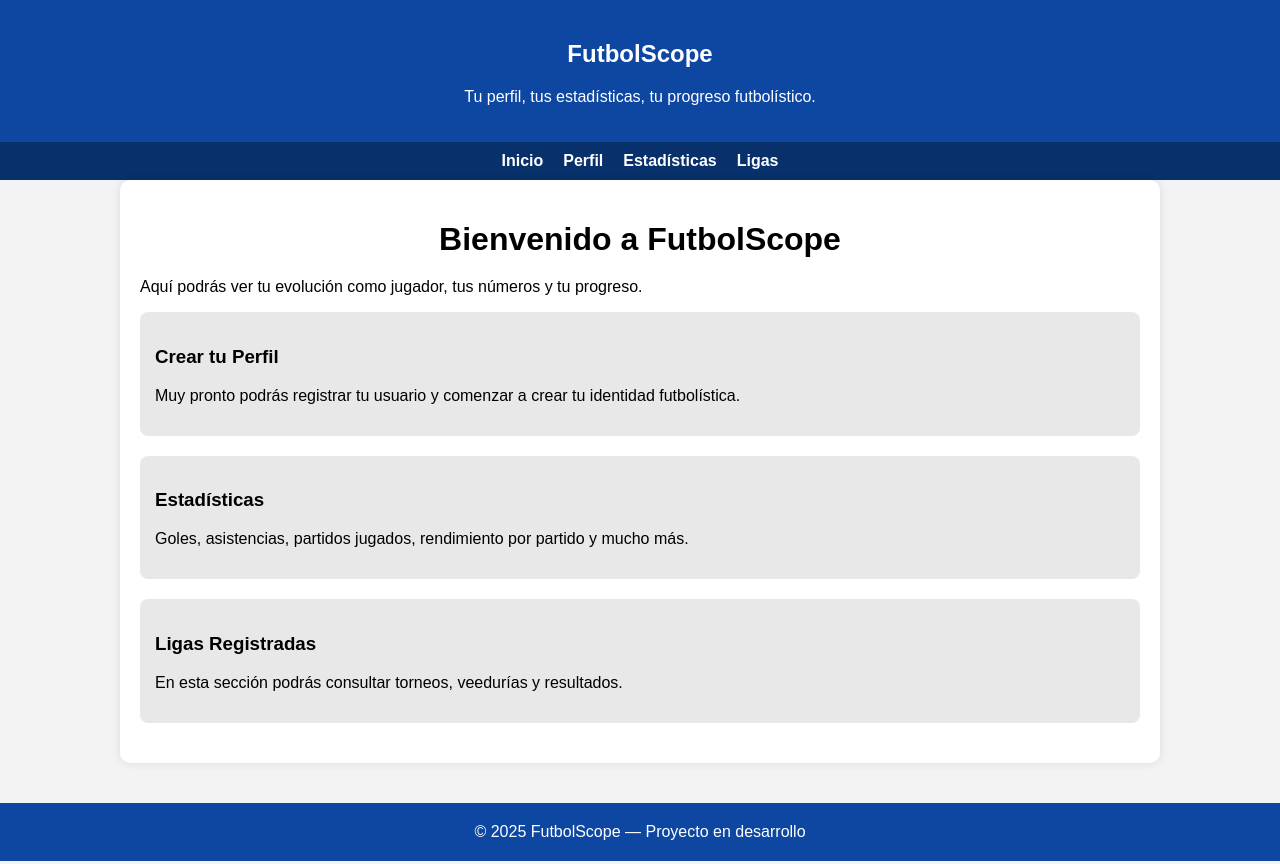
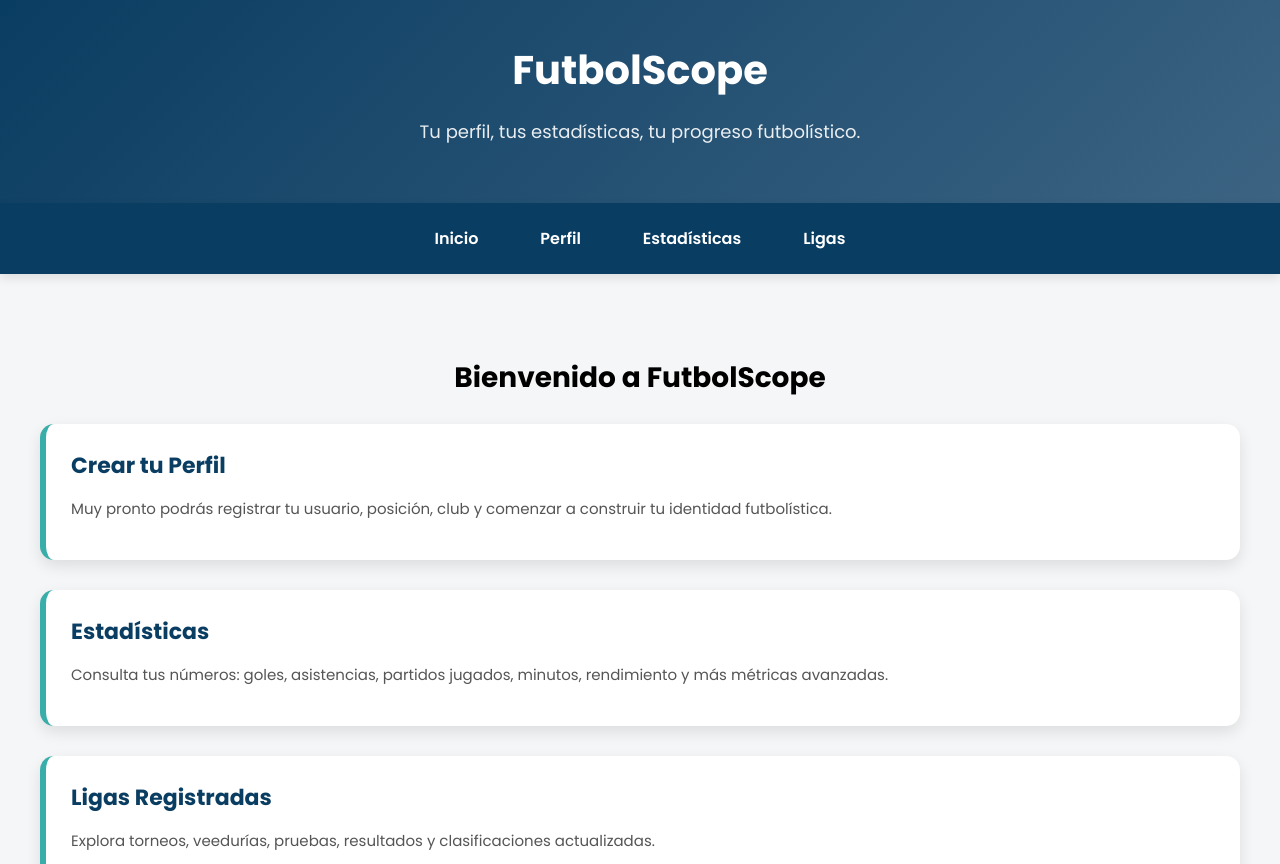
Before and after one commit to FutbolScope/futbolscope.github.io, a plain HTML site: page index.html in a window 1280 px wide. Shown: the top 864 px of the page. Drawn offline with Linux system fonts and the light colour scheme.

Commit message:
Update index.html

```diff
--- a/index.html
+++ b/index.html
@@ -4,67 +4,129 @@
   <meta charset="UTF-8" />
   <meta name="viewport" content="width=device-width, initial-scale=1.0" />
   <title>FutbolScope</title>
+
+  <!-- TIPOGRAFÍA PROFESIONAL -->
+  <link href="https://fonts.googleapis.com/css2?family=Poppins:wght@300;400;600;700&display=swap" rel="stylesheet">
+
   <style>
+    :root {
+      --primary: #0a3d62;
+      --secondary: #3c6382;
+      --accent: #38ada9;
+      --bg: #f4f6f7;
+      --card: white;
+    }
+
     body {
       margin: 0;
-      font-family: Arial, sans-serif;
-      background: #f3f3f3;
+      font-family: "Poppins", sans-serif;
+      background: var(--bg);
     }
 
+    /* HEADER */
     header {
-      background: #0d47a1;
+      background: linear-gradient(135deg, var(--primary), var(--secondary));
       color: white;
-      padding: 20px;
+      padding: 40px 20px;
       text-align: center;
+      box-shadow: 0px 4px 10px rgba(0,0,0,0.3);
     }
 
+    header h1 {
+      margin: 0;
+      font-size: 40px;
+      font-weight: 700;
+    }
+
+    header p {
+      font-size: 18px;
+      opacity: 0.9;
+    }
+
+    /* NAV */
     nav {
-      background: #08306b;
-      padding: 10px;
+      background: #0a3d62;
       display: flex;
-      gap: 20px;
       justify-content: center;
+      gap: 30px;
+      padding: 15px 0;
+      position: sticky;
+      top: 0;
+      z-index: 10;
+      box-shadow: 0px 4px 10px rgba(0,0,0,0.1);
     }
 
     nav a {
       color: white;
       text-decoration: none;
-      font-weight: bold;
+      font-weight: 600;
+      padding: 8px 16px;
+      border-radius: 6px;
+      transition: 0.3s;
     }
 
-    .container {
-      padding: 20px;
-      max-width: 1000px;
-      margin: auto;
-      background: white;
-      border-radius: 10px;
-      box-shadow: 0 0 10px rgba(0,0,0,0.1);
+    nav a:hover {
+      background: var(--accent);
+      color: black;
     }
 
-    h1 {
-      text-align: center;
-      margin-bottom: 20px;
+    /* CONTENEDOR */
+    .container {
+      max-width: 1200px;
+      margin: 40px auto;
+      padding: 20px;
     }
 
+    h2 {
+      text-align: center;
+      font-size: 28px;
+      font-weight: 700;
+      margin-bottom: 25px;
+    }
+
+    /* CARDS PROFESIONALES */
     .card {
-      background: #e8e8e8;
-      padding: 15px;
-      border-radius: 8px;
-      margin-bottom: 20px;
+      background: var(--card);
+      padding: 25px;
+      border-radius: 14px;
+      box-shadow: 0px 6px 15px rgba(0,0,0,0.1);
+      margin-bottom: 30px;
+      transition: 0.3s;
+      border-left: 6px solid var(--accent);
+    }
+
+    .card:hover {
+      transform: translateY(-5px);
+      box-shadow: 0px 12px 20px rgba(0,0,0,0.2);
+    }
+
+    .card h3 {
+      margin: 0 0 10px 0;
+      font-size: 22px;
+      font-weight: 700;
+      color: var(--primary);
+    }
+
+    .card p {
+      font-size: 15px;
+      color: #555;
     }
 
     footer {
+      text-align: center;
+      padding: 25px;
       margin-top: 40px;
-      text-align: center;
-      padding: 20px;
-      background: #0d47a1;
+      background: #0a3d62;
       color: white;
+      font-size: 14px;
     }
   </style>
 </head>
+
 <body>
+
   <header>
-    <h2>FutbolScope</h2>
+    <h1>FutbolScope</h1>
     <p>Tu perfil, tus estadísticas, tu progreso futbolístico.</p>
   </header>
 
@@ -76,27 +138,27 @@
   </nav>
 
   <div class="container" id="inicio">
-    <h1>Bienvenido a FutbolScope</h1>
-    <p>Aquí podrás ver tu evolución como jugador, tus números y tu progreso.</p>
+    <h2>Bienvenido a FutbolScope</h2>
 
     <div class="card">
       <h3>Crear tu Perfil</h3>
-      <p>Muy pronto podrás registrar tu usuario y comenzar a crear tu identidad futbolística.</p>
+      <p>Muy pronto podrás registrar tu usuario, posición, club y comenzar a construir tu identidad futbolística.</p>
     </div>
 
     <div class="card">
       <h3>Estadísticas</h3>
-      <p>Goles, asistencias, partidos jugados, rendimiento por partido y mucho más.</p>
+      <p>Consulta tus números: goles, asistencias, partidos jugados, minutos, rendimiento y más métricas avanzadas.</p>
     </div>
 
     <div class="card">
       <h3>Ligas Registradas</h3>
-      <p>En esta sección podrás consultar torneos, veedurías y resultados.</p>
+      <p>Explora torneos, veedurías, pruebas, resultados y clasificaciones actualizadas.</p>
     </div>
   </div>
 
   <footer>
     © 2025 FutbolScope — Proyecto en desarrollo
   </footer>
+
 </body>
 </html>
```
